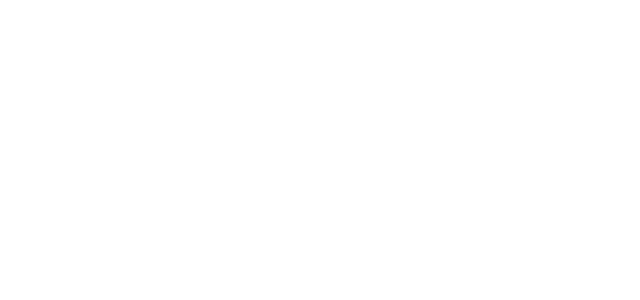
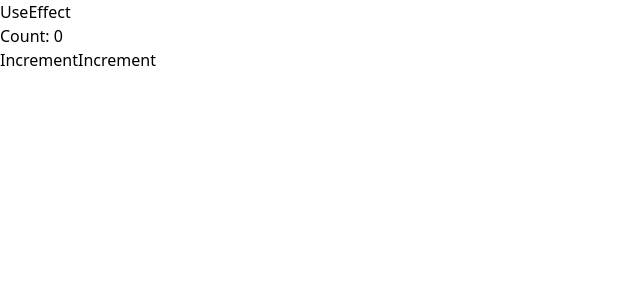
Before and after one commit to bishaldsrija08/M3FrontCRUD, a React (Vite) app: page /use-effect in a window 1280 px wide. Before the commit this address had no page. Shown: the top 300 px of the page, without its empty margins (0-640 px from the left). Built offline with nearby package versions, Linux system fonts and the light colour scheme.

Commit message:
Add About, UseState, and UseEffect components with routing

```diff
--- /dev/null
+++ b/src/About.jsx
@@ -0,0 +1,12 @@
+import Button from "./Button"
+
+const About = () => {
+    return (
+        <>
+            <Button content="About Us" />
+            <p>This is the About page of our application.</p>
+        </>
+    )
+}
+
+export default About
--- a/src/App.jsx
+++ b/src/App.jsx
@@ -1,5 +1,8 @@
 import { BrowserRouter, Route, Routes } from "react-router-dom";
 import Contact from "./Contact";
+import About from "./About";
+import UseState from "./UseState";
+import UseEffect from "./UseEffect";
 
 export default function App() {
   return (
@@ -7,8 +10,10 @@
       <BrowserRouter>
         <Routes>
           <Route path="/" element={<h1>Hello World!</h1>} />
-          <Route path="/about" element={<h1>About Us</h1>} />
           <Route path="/contact" element={<Contact />} />
+          <Route path="/about" element={<About />} />
+          <Route path="/use-state" element={<UseState />} />
+          <Route path="/use-effect" element={<UseEffect />} />
         </Routes>
       </BrowserRouter>
     </>
--- /dev/null
+++ b/src/Button.jsx
@@ -0,0 +1,9 @@
+const Button = (prop) => {
+    return (
+        <>
+            <button style={{color: "red", backgroundColor: "lightgray"}} className="custom-button">{prop.content.name}</button>
+        </>
+    )
+}
+
+export default Button
--- a/src/Contact.jsx
+++ b/src/Contact.jsx
@@ -1,11 +1,18 @@
 import { Link } from "react-router-dom"
 import "./home.css"
+import Button from "./Button"
 const Contact = () => {
+  const data = {
+    name: "John",
+    age: 30
+  }
   return (
-    <div>
+    <>
       <h1 className="contact-title">Contact Us</h1>
       <Link to="/">Go to Home</Link>
-    </div>
+      <br />
+      <Button content={data} />
+    </>
   )
 }
 
--- /dev/null
+++ b/src/UseEffect.jsx
@@ -0,0 +1,25 @@
+import { useEffect, useState } from "react"
+
+const UseEffect = () => {
+    const [count, setCount] = useState(0);
+    const increment = () => {
+        setCount(count + 1)
+    }
+
+    const decrement = () => {
+        setCount(count - 1);
+    }
+    useEffect(() => {
+        console.log("UseEffect Called")
+    })
+    return (
+        <>
+            <h1>UseEffect</h1>
+            <h2>Count: {count}</h2>
+            <button onClick={() => increment()}>Increment</button>
+            <button onClick={() => decrement()}>Increment</button>
+        </>
+    )
+}
+
+export default UseEffect
--- /dev/null
+++ b/src/UseState.jsx
@@ -0,0 +1,23 @@
+import { useState } from "react";
+
+const UseState = () => {
+    const [count, setCount] = useState(0);
+    const increment = () => {
+        setCount(count + 1)
+    }
+
+    const decrement = () => {
+        setCount(count - 1);
+    }
+    console.log(useState());
+    return (
+        <>
+            <h1>Use State</h1>
+            <h2>Count: {count}</h2>
+            <button onClick={() => increment()}>Increment</button>
+            <button onClick={() => decrement()}>Increment</button>
+        </>
+    )
+}
+
+export default UseState
```
